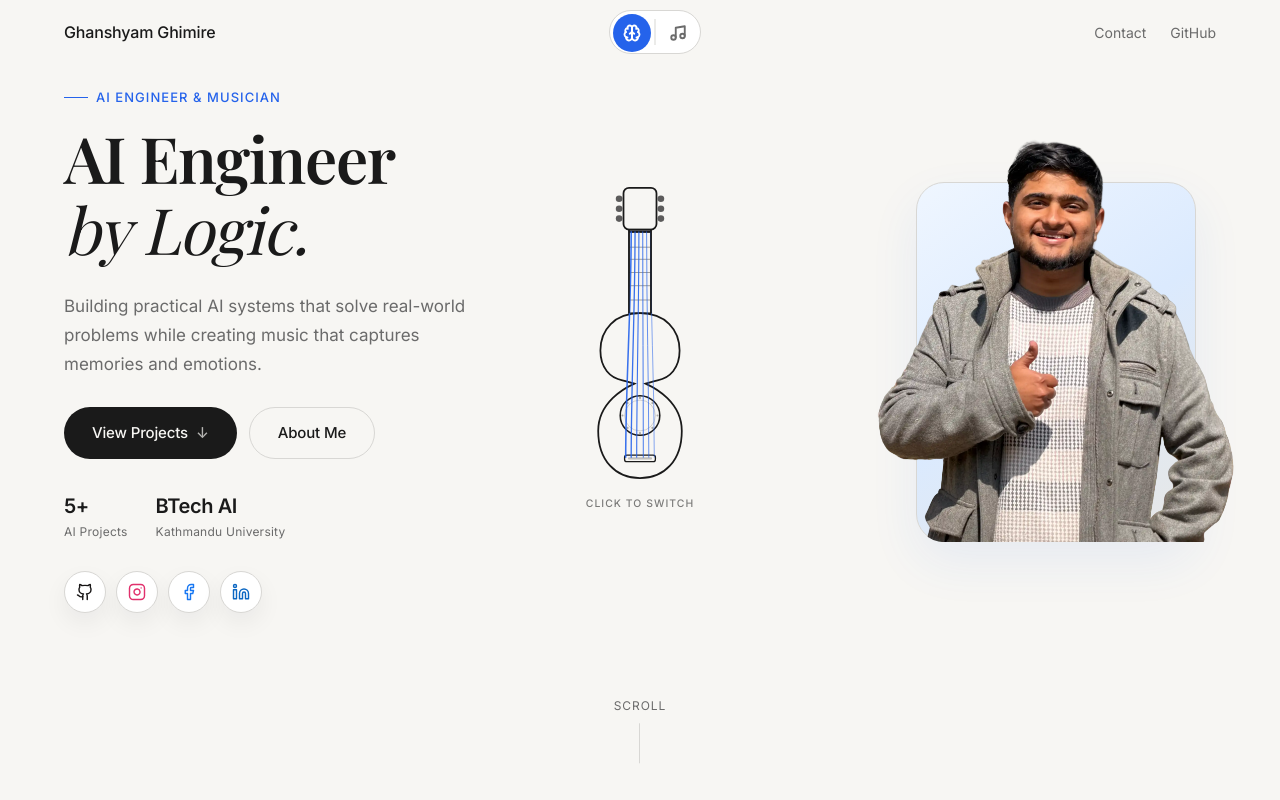
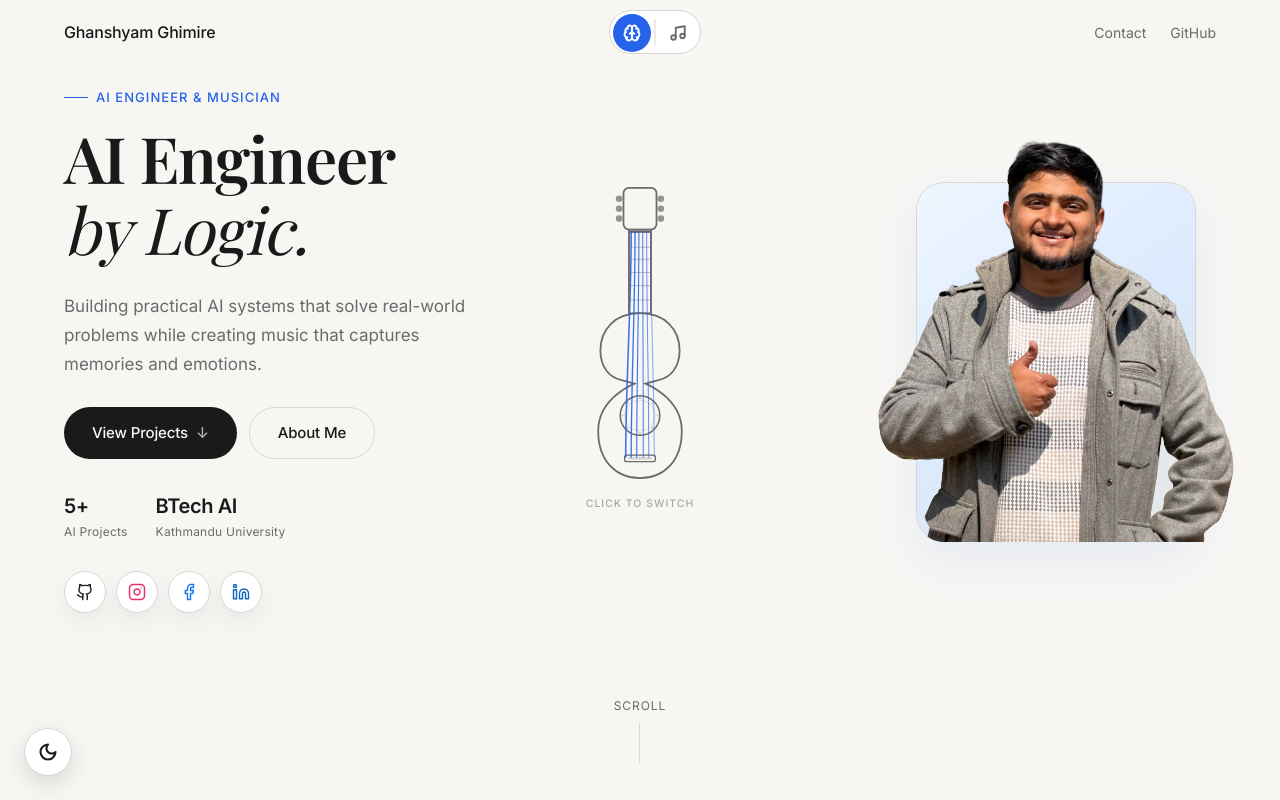
Before and after one commit to ghanshyamghimiregg/myportfolio, a React (Vite) app: page / in a window 1280 px wide. Built offline with nearby package versions, Linux system fonts and the light colour scheme; a web font is replaced by a local one.

Commit message:
added dark mode

```diff
--- a/src/app/App.tsx
+++ b/src/app/App.tsx
@@ -13,11 +13,13 @@ import { MusicSongs } from './components/music/MusicSongs'
 import { MusicBehindSongs } from './components/music/MusicBehindSongs'
 
 import { MusicGallery } from './components/music/MusicGallery'
+import { getColors } from './constants/colors'
 import type { Mode } from './constants/colors'
 
 export default function App() {
   const [mode, setMode] = useState<Mode>('ai')
   const [loading, setLoading] = useState(true)
+  const c = getColors(mode)
 
   const handleToggle = () => setMode(m => m === 'ai' ? 'music' : 'ai')
 
@@ -34,10 +36,13 @@ export default function App() {
   return (
     <>
       {loading && <LoadingScreen onComplete={() => setLoading(false)} />}
-      <motion.div
-        animate={{ backgroundColor: mode === 'ai' ? '#F7F6F3' : '#FAF4E8' }}
-        transition={{ duration: 0.9, ease: [0.43, 0.13, 0.23, 0.96] }}
-        style={{ minHeight: '100vh', fontFamily: "'Inter', system-ui, sans-serif" }}
+      <div
+        style={{
+          backgroundColor: c.bg,
+          transition: 'background-color 0.9s cubic-bezier(0.43, 0.13, 0.23, 0.96)',
+          minHeight: '100vh',
+          fontFamily: "'Inter', system-ui, sans-serif"
+        }}
       >
       <Navigation mode={mode} onToggle={handleToggle} />
       <Hero mode={mode} onSwitchToMusic={switchToMusic} onSwitchToAI={switchToAI} />
@@ -74,17 +79,17 @@ export default function App() {
         )}
       </AnimatePresence>
 
-      <footer style={{ borderTop: `1px solid ${mode === 'ai' ? '#D8D7D4' : '#D9CFBA'}` }}>
+      <footer style={{ borderTop: `1px solid ${c.border}`, transition: 'border-color 0.9s ease' }}>
         <div className="footer-inner">
-          <span style={{ color: mode === 'ai' ? '#6B6B6B' : '#7C6652', fontSize: '0.875rem' }}>
+          <span style={{ color: c.muted, fontSize: '0.875rem', transition: 'color 0.9s ease' }}>
             © 2026 Ghanshyam Ghimire
           </span>
-          <span style={{ color: mode === 'ai' ? '#6B6B6B' : '#7C6652', fontSize: '0.875rem' }}>
+          <span style={{ color: c.muted, fontSize: '0.875rem', transition: 'color 0.9s ease' }}>
             {mode === 'ai' ? 'AI Engineer' : 'Musician'} · Nepal
           </span>
         </div>
       </footer>
-      </motion.div>
+      </div>
     </>
   )
 }
--- a/src/app/components/GuitarToggle.tsx
+++ b/src/app/components/GuitarToggle.tsx
@@ -30,8 +30,8 @@ export function GuitarToggle({ onSwitch }: Props) {
   const bodyControls = useAnimation()
   const stringControls = useAnimation()
 
-  const strokeColor = '#1A1A1A'
-  const accentColor = '#2563EB'
+  const strokeColor = 'var(--ai-muted)'
+  const accentColor = 'var(--ai-accent)'
 
   useEffect(() => {
     const interval = setInterval(() => {
--- a/src/app/components/Hero.tsx
+++ b/src/app/components/Hero.tsx
@@ -18,7 +18,7 @@ interface Props {
 interface MagneticPos { x: number; y: number }
 
 const AI_SOCIALS = [
-  { name: 'GitHub', color: '#171515', href: 'https://github.com/ghanshyamghimiregg', icon: GithubIcon },
+  { name: 'GitHub', color: 'var(--ai-fg)', shadowColor: 'rgba(128, 128, 128, 0.25)', href: 'https://github.com/ghanshyamghimiregg', icon: GithubIcon },
   { name: 'Instagram', color: '#E1306C', href: 'https://www.instagram.com/ghanshyamghimiremusic/', icon: InstagramIcon },
   { name: 'Facebook', color: '#1877F2', href: 'https://www.facebook.com/ghanshyamghimiregg', icon: FacebookIcon },
   { name: 'LinkedIn', color: '#0A66C2', href: 'https://www.linkedin.com/in/ghanshyam-ghimire-441854213/', icon: LinkedinIcon },
@@ -29,7 +29,7 @@ function SocialIconButton({
   borderColor,
   backgroundColor,
 }: {
-  social: { name: string; color: string; href: string; icon: LucideIcon }
+  social: { name: string; color: string; shadowColor?: string; href: string; icon: LucideIcon }
   borderColor: string
   backgroundColor: string
 }) {
@@ -60,7 +60,7 @@ function SocialIconButton({
       }}
       onMouseEnter={e => {
         e.currentTarget.style.borderColor = social.color
-        e.currentTarget.style.boxShadow = `0 12px 28px ${social.color}22`
+        e.currentTarget.style.boxShadow = `0 12px 28px ${social.shadowColor || social.color + '22'}`
       }}
       onMouseLeave={e => {
         e.currentTarget.style.borderColor = borderColor
--- a/src/app/components/LaptopToggle.tsx
+++ b/src/app/components/LaptopToggle.tsx
@@ -10,8 +10,8 @@ export function LaptopToggle({ onSwitch }: Props) {
   const bodyControls = useAnimation()
   const screenControls = useAnimation()
 
-  const strokeColor = '#2C1610'
-  const accentColor = '#B45309'
+  const strokeColor = 'var(--music-muted)'
+  const accentColor = 'var(--music-accent)'
 
   useEffect(() => {
     const interval = setInterval(() => {
--- a/src/app/components/LoadingScreen.tsx
+++ b/src/app/components/LoadingScreen.tsx
@@ -38,10 +38,10 @@ export function LoadingScreen({ onComplete }: Props) {
     onComplete()
   }
 
-  const guitarStroke = '#1A1A1A'
-  const guitarAccent = '#2563EB'
-  const laptopStroke = '#2C1610'
-  const laptopAccent = '#B45309'
+  const guitarStroke = 'var(--ai-muted)'
+  const guitarAccent = 'var(--ai-accent)'
+  const laptopStroke = 'var(--music-muted)'
+  const laptopAccent = 'var(--music-accent)'
 
   return (
     <AnimatePresence onExitComplete={handleExitComplete}>
@@ -60,7 +60,7 @@ export function LoadingScreen({ onComplete }: Props) {
             alignItems: 'center',
             justifyContent: 'center',
             gap: '40px',
-            background: 'linear-gradient(160deg, #F7F6F3 0%, #FAF4E8 100%)',
+            background: 'linear-gradient(160deg, var(--ai-bg) 0%, var(--music-bg) 100%)',
             fontFamily: "'Inter', system-ui, sans-serif",
           }}
         >
@@ -142,7 +142,7 @@ export function LoadingScreen({ onComplete }: Props) {
                 fontSize: '2rem',
                 fontWeight: 400,
                 fontStyle: 'italic',
-                color: '#999',
+                color: 'var(--ai-muted)',
                 marginBottom: '60px',
               }}
             >
@@ -211,7 +211,7 @@ export function LoadingScreen({ onComplete }: Props) {
                 fontFamily: "'Playfair Display', Georgia, serif",
                 fontSize: 'clamp(1.5rem, 3vw, 2rem)',
                 fontWeight: 500,
-                color: '#1A1A1A',
+                color: 'var(--ai-fg)',
                 letterSpacing: '-0.02em',
                 margin: '0 0 12px',
                 lineHeight: 1.3,
@@ -222,7 +222,7 @@ export function LoadingScreen({ onComplete }: Props) {
             <p
               style={{
                 fontSize: '0.875rem',
-                color: '#6B6B6B',
+                color: 'var(--ai-muted)',
                 margin: 0,
                 letterSpacing: '0.06em',
                 textTransform: 'uppercase',
@@ -241,7 +241,7 @@ export function LoadingScreen({ onComplete }: Props) {
             style={{
               width: '120px',
               height: '2px',
-              backgroundColor: '#E8E7E4',
+              backgroundColor: 'var(--ai-border)',
               borderRadius: '2px',
               overflow: 'hidden',
               marginTop: '8px',
--- a/src/app/components/Navigation.tsx
+++ b/src/app/components/Navigation.tsx
@@ -1,6 +1,7 @@
 import { useState, useEffect } from 'react'
 import { motion } from 'motion/react'
-import { Brain, Music } from 'lucide-react'
+import { Brain, Music, Sun, Moon } from 'lucide-react'
+import { useTheme } from 'next-themes'
 import { getColors } from '../constants/colors'
 import type { Mode } from '../constants/colors'
 
@@ -11,15 +12,19 @@ interface Props {
 
 export function Navigation({ mode, onToggle }: Props) {
   const [scrolled, setScrolled] = useState(false)
+  const [mounted, setMounted] = useState(false)
+  const { resolvedTheme, setTheme } = useTheme()
   const c = getColors(mode)
 
   useEffect(() => {
+    setMounted(true)
     const onScroll = () => setScrolled(window.scrollY > 40)
     window.addEventListener('scroll', onScroll)
     return () => window.removeEventListener('scroll', onScroll)
   }, [])
 
   return (
+    <>
     <motion.nav
       animate={{
         backgroundColor: c.bg,
@@ -131,6 +136,7 @@ export function Navigation({ mode, onToggle }: Props) {
               <Music size={18} strokeWidth={2.5} />
             </div>
           </button>
+
         </div>
 
         <div className="nav-links">
@@ -158,5 +164,34 @@ export function Navigation({ mode, onToggle }: Props) {
         </div>
       </div>
     </motion.nav>
+    {mounted && (
+      <motion.button
+        onClick={() => setTheme(resolvedTheme === 'dark' ? 'light' : 'dark')}
+        whileHover={{ scale: 1.08 }}
+        whileTap={{ scale: 0.95 }}
+        style={{
+          position: 'fixed',
+          bottom: '24px',
+          left: '24px',
+          zIndex: 100,
+          display: 'flex',
+          alignItems: 'center',
+          justifyContent: 'center',
+          width: '48px',
+          height: '48px',
+          borderRadius: '100px',
+          border: `1px solid ${c.border}`,
+          backgroundColor: c.card,
+          color: c.fg,
+          cursor: 'pointer',
+          padding: 0,
+          boxShadow: '0 8px 24px rgba(0,0,0,0.12)',
+        }}
+        title="Toggle theme"
+      >
+        {resolvedTheme === 'dark' ? <Sun size={20} strokeWidth={2.5} /> : <Moon size={20} strokeWidth={2.5} />}
+      </motion.button>
+    )}
+    </>
   )
 }
--- a/src/app/components/ai/AIHackathons.tsx
+++ b/src/app/components/ai/AIHackathons.tsx
@@ -46,7 +46,7 @@ function CollageSnap({ snap, index }: { snap: typeof HACKATHON_SNAPS[number]; in
         }}
         transition={{ duration: 0.35, ease: [0.22, 1, 0.36, 1] }}
         style={{
-          backgroundColor: '#fff',
+          backgroundColor: AI.card,
           padding: '6px 6px 24px 6px',
           borderRadius: '4px',
           position: 'relative',
--- a/src/app/components/ai/AISkills.tsx
+++ b/src/app/components/ai/AISkills.tsx
@@ -99,7 +99,7 @@ export function AISkills() {
                 padding: '28px',
                 borderRadius: '16px',
                 border: `1px solid ${activeCluster === cluster.category ? cluster.color : AI.border}`,
-                backgroundColor: activeCluster === cluster.category ? cluster.bg : AI.card,
+                backgroundColor: activeCluster === cluster.category ? `${cluster.color}15` : AI.card,
                 cursor: 'default',
                 transition: 'all 0.3s ease',
               }}
@@ -121,7 +121,7 @@ export function AISkills() {
                     style={{
                       padding: '6px 14px',
                       borderRadius: '100px',
-                      backgroundColor: activeCluster === cluster.category ? '#fff' : AI.subtle,
+                      backgroundColor: activeCluster === cluster.category ? AI.card : AI.subtle,
                       color: activeCluster === cluster.category ? cluster.color : AI.fg,
                       fontSize: '0.875rem',
                       fontWeight: 500,
--- a/src/app/constants/colors.ts
+++ b/src/app/constants/colors.ts
@@ -1,23 +1,23 @@
 export const AI = {
-  bg: '#F7F6F3',
-  fg: '#1A1A1A',
-  accent: '#2563EB',
-  accentLight: '#EFF6FF',
-  muted: '#6B6B6B',
-  subtle: '#E8E7E4',
-  border: '#D8D7D4',
-  card: '#FFFFFF',
+  bg: 'var(--ai-bg)',
+  fg: 'var(--ai-fg)',
+  accent: 'var(--ai-accent)',
+  accentLight: 'var(--ai-accentLight)',
+  muted: 'var(--ai-muted)',
+  subtle: 'var(--ai-subtle)',
+  border: 'var(--ai-border)',
+  card: 'var(--ai-card)',
 }
 
 export const MUSIC = {
-  bg: '#FAF4E8',
-  fg: '#2C1610',
-  accent: '#B45309',
-  accentLight: '#FEF3C7',
-  muted: '#7C6652',
-  subtle: '#EDE4D0',
-  border: '#D9CFBA',
-  card: '#FFF8EE',
+  bg: 'var(--music-bg)',
+  fg: 'var(--music-fg)',
+  accent: 'var(--music-accent)',
+  accentLight: 'var(--music-accentLight)',
+  muted: 'var(--music-muted)',
+  subtle: 'var(--music-subtle)',
+  border: 'var(--music-border)',
+  card: 'var(--music-card)',
 }
 
 export type Mode = 'ai' | 'music'
--- a/src/styles/responsive.css
+++ b/src/styles/responsive.css
@@ -104,12 +104,12 @@
 
 .hackathons-marquee-inner::before {
   left: 0;
-  background: linear-gradient(to right, #F7F6F3, transparent);
+  background: linear-gradient(to right, var(--ai-bg), transparent);
 }
 
 .hackathons-marquee-inner::after {
   right: 0;
-  background: linear-gradient(to left, #F7F6F3, transparent);
+  background: linear-gradient(to left, var(--ai-bg), transparent);
 }
 
 .hackathons-marquee-track {
--- a/src/styles/theme.css
+++ b/src/styles/theme.css
@@ -39,6 +39,24 @@
   --sidebar-accent-foreground: oklch(0.205 0 0);
   --sidebar-border: oklch(0.922 0 0);
   --sidebar-ring: oklch(0.708 0 0);
+
+  --ai-bg: #F7F6F3;
+  --ai-fg: #1A1A1A;
+  --ai-accent: #2563EB;
+  --ai-accentLight: #EFF6FF;
+  --ai-muted: #6B6B6B;
+  --ai-subtle: #E8E7E4;
+  --ai-border: #D8D7D4;
+  --ai-card: #FFFFFF;
+
+  --music-bg: #FAF4E8;
+  --music-fg: #2C1610;
+  --music-accent: #B45309;
+  --music-accentLight: #FEF3C7;
+  --music-muted: #7C6652;
+  --music-subtle: #EDE4D0;
+  --music-border: #D9CFBA;
+  --music-card: #FFF8EE;
 }
 
 .dark {
@@ -76,6 +94,24 @@
   --sidebar-accent-foreground: oklch(0.985 0 0);
   --sidebar-border: oklch(0.269 0 0);
   --sidebar-ring: oklch(0.439 0 0);
+
+  --ai-bg: #0F0F0F;
+  --ai-fg: #F7F6F3;
+  --ai-accent: #3B82F6;
+  --ai-accentLight: #1E3A8A;
+  --ai-muted: #A3A3A3;
+  --ai-subtle: #141414;
+  --ai-border: #333333;
+  --ai-card: #171717;
+
+  --music-bg: #1A1814;
+  --music-fg: #FAF4E8;
+  --music-accent: #D97706;
+  --music-accentLight: #78350F;
+  --music-muted: #A89F91;
+  --music-subtle: #1E1B17;
+  --music-border: #3D332A;
+  --music-card: #241F1C;
 }
 
 @theme inline {
```
Also changed, not shown: src/main.tsx (+4 -4 lines), 2 other files (tests, documents, lock files or other folders).
